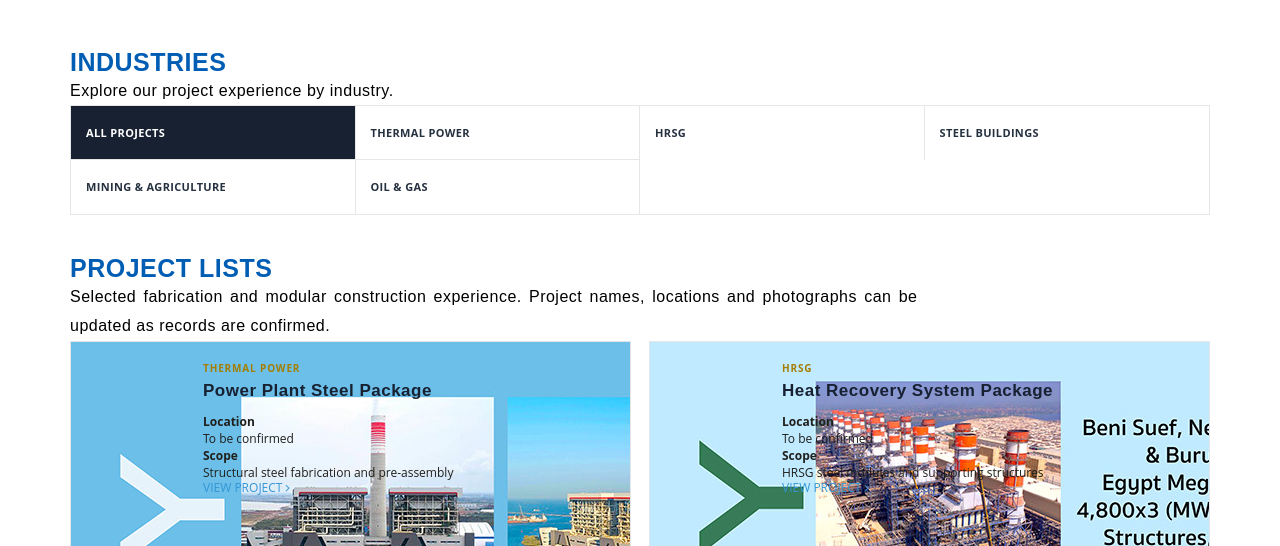
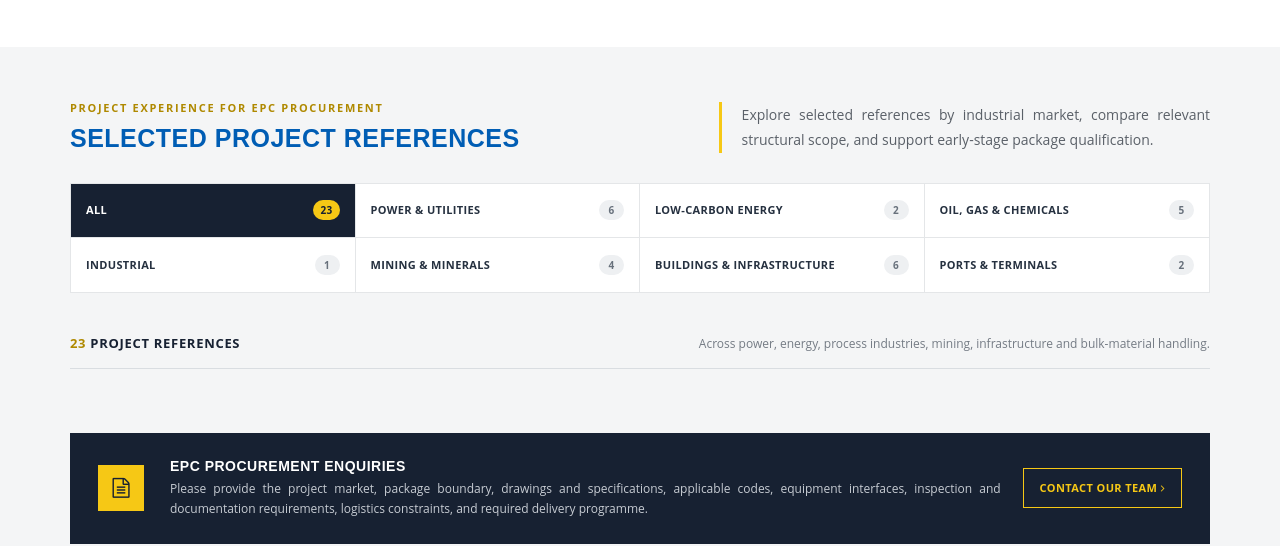
Before and after one commit to Vicky-Jia88/mdhi-project, a plain HTML site: page index.html in a window 1280 px wide. Shown: the part 406-952 px from the top of the page. Drawn offline with Linux system fonts and the light colour scheme; some packages are replaced by stand-ins of ours; a script that the page names is missing.

Commit message:
Rebuild Projects page from approved project content

```diff
--- a/index.html
+++ b/index.html
@@ -332,87 +332,43 @@ div {
 
 <div class="clearfix"></div>
 
-<section class="nopadding project-industries">
+<section class="project-experience">
 <div class="container">
-<div class="row">
-<div class="col-md-9 marbo-resp3">
-	<h3 class="big font-weight7 darkblue nopadding">INDUSTRIES</h3>
-    <h6 class="font-weight2 line-height4 nopadding">Explore our project experience by industry.</h6>
-</div>
-</div>
-<div class="industry-filter" role="group" aria-label="Filter projects by industry">
-    <button class="industry-filter__button is-active" type="button" data-filter="all">ALL PROJECTS</button>
-    <button class="industry-filter__button" type="button" data-filter="power">THERMAL POWER</button>
-    <button class="industry-filter__button" type="button" data-filter="hrsg">HRSG</button>
-    <button class="industry-filter__button" type="button" data-filter="buildings">STEEL BUILDINGS</button>
-    <button class="industry-filter__button" type="button" data-filter="mining">MINING &amp; AGRICULTURE</button>
-    <button class="industry-filter__button" type="button" data-filter="oil-gas">OIL &amp; GAS</button>
-</div>
-</div>
-</section>
+    <div class="project-experience__intro">
+        <div>
+            <span class="project-experience__eyebrow">PROJECT EXPERIENCE FOR EPC PROCUREMENT</span>
+            <h3 class="big font-weight7 darkblue nopadding">SELECTED PROJECT REFERENCES</h3>
+        </div>
+        <p>Explore selected references by industrial market, compare relevant structural scope, and support early-stage package qualification.</p>
+    </div>
 
-<div class="clearfix"></div>
+    <div class="industry-filter" role="group" aria-label="Filter project references by market">
+        <button class="industry-filter__button is-active" type="button" data-filter="all">ALL <span>23</span></button>
+        <button class="industry-filter__button" type="button" data-filter="power">POWER &amp; UTILITIES <span>6</span></button>
+        <button class="industry-filter__button" type="button" data-filter="renewable">LOW-CARBON ENERGY <span>2</span></button>
+        <button class="industry-filter__button" type="button" data-filter="oil-gas">OIL, GAS &amp; CHEMICALS <span>5</span></button>
+        <button class="industry-filter__button" type="button" data-filter="industrial">INDUSTRIAL <span>1</span></button>
+        <button class="industry-filter__button" type="button" data-filter="mining">MINING &amp; MINERALS <span>4</span></button>
+        <button class="industry-filter__button" type="button" data-filter="buildings">BUILDINGS &amp; INFRASTRUCTURE <span>6</span></button>
+        <button class="industry-filter__button" type="button" data-filter="ports">PORTS &amp; TERMINALS <span>2</span></button>
+    </div>
 
-<section class="project-showcase padding-bottom20">
-<div class="container">
-<div class="row">
-<div class="col-md-9 marbo-resp3">
-	<h3 class="big font-weight7 darkblue nopadding">PROJECT LISTS</h3>
-    <h6 class="font-weight2 line-height4 nopadding">Selected fabrication and modular construction experience. Project names, locations and photographs can be updated as records are confirmed.</h6>
-</div>
-</div>
+    <div class="project-results">
+        <div class="project-results__heading">
+            <div><span id="project-count">23</span> PROJECT REFERENCES</div>
+            <p id="project-market-description">Across power, energy, process industries, mining, infrastructure and bulk-material handling.</p>
+        </div>
+        <div class="project-grid" id="project-grid" aria-live="polite"></div>
+    </div>
 
-<div class="project-grid">
-    <article class="project-card" data-industry="power">
-        <a href="#mymodalp1" data-toggle="modal" class="project-card__image"><img src="images/prpp.jpg" alt="Thermal power plant steel fabrication"></a>
-        <div class="project-card__body">
-            <span class="project-card__sector">THERMAL POWER</span>
-            <h4>Power Plant Steel Package</h4>
-            <dl><dt>Location</dt><dd>To be confirmed</dd><dt>Scope</dt><dd>Structural steel fabrication and pre-assembly</dd></dl>
-            <a href="#mymodalp1" data-toggle="modal" class="project-card__link">VIEW PROJECT <i class="fa fa-angle-right"></i></a>
+    <div class="procurement-note">
+        <div class="procurement-note__icon"><i class="fa fa-file-text-o" aria-hidden="true"></i></div>
+        <div>
+            <h4>EPC PROCUREMENT ENQUIRIES</h4>
+            <p>Please provide the project market, package boundary, drawings and specifications, applicable codes, equipment interfaces, inspection and documentation requirements, logistics constraints, and required delivery programme.</p>
         </div>
-    </article>
-
-    <article class="project-card" data-industry="hrsg">
-        <a href="#mymodalp2" data-toggle="modal" class="project-card__image"><img src="images/prph.jpg" alt="HRSG structural steel fabrication"></a>
-        <div class="project-card__body">
-            <span class="project-card__sector">HRSG</span>
-            <h4>Heat Recovery System Package</h4>
-            <dl><dt>Location</dt><dd>To be confirmed</dd><dt>Scope</dt><dd>HRSG steel modules and supporting structures</dd></dl>
-            <a href="#mymodalp2" data-toggle="modal" class="project-card__link">VIEW PROJECT <i class="fa fa-angle-right"></i></a>
-        </div>
-    </article>
-
-    <article class="project-card" data-industry="buildings">
-        <a href="#mymodalp3" data-toggle="modal" class="project-card__image"><img src="images/prpb.jpg" alt="Major steel building project"></a>
-        <div class="project-card__body">
-            <span class="project-card__sector">STEEL BUILDINGS</span>
-            <h4>Large-Span Steel Building</h4>
-            <dl><dt>Location</dt><dd>To be confirmed</dd><dt>Scope</dt><dd>Heavy structural steel and building components</dd></dl>
-            <a href="#mymodalp3" data-toggle="modal" class="project-card__link">VIEW PROJECT <i class="fa fa-angle-right"></i></a>
-        </div>
-    </article>
-
-    <article class="project-card" data-industry="mining">
-        <a href="#mymodalp4" data-toggle="modal" class="project-card__image"><img src="images/prpm.jpg" alt="Mining and agriculture steel project"></a>
-        <div class="project-card__body">
-            <span class="project-card__sector">MINING &amp; AGRICULTURE</span>
-            <h4>Material Handling Structures</h4>
-            <dl><dt>Location</dt><dd>To be confirmed</dd><dt>Scope</dt><dd>Conveyor and bulk handling steel structures</dd></dl>
-            <a href="#mymodalp4" data-toggle="modal" class="project-card__link">VIEW PROJECT <i class="fa fa-angle-right"></i></a>
-        </div>
-    </article>
-
-    <article class="project-card" data-industry="oil-gas">
-        <a href="#mymodalp5" data-toggle="modal" class="project-card__image"><img src="images/prpo.jpg" alt="Oil and gas modular steel project"></a>
-        <div class="project-card__body">
-            <span class="project-card__sector">OIL &amp; GAS</span>
-            <h4>Modular Process Structures</h4>
-            <dl><dt>Location</dt><dd>To be confirmed</dd><dt>Scope</dt><dd>Fabricated modules and equipment support steel</dd></dl>
-            <a href="#mymodalp5" data-toggle="modal" class="project-card__link">VIEW PROJECT <i class="fa fa-angle-right"></i></a>
-        </div>
-    </article>
-</div>
+        <a href="https://mdhiglobal.com/mdhicont.html">CONTACT OUR TEAM <i class="fa fa-angle-right" aria-hidden="true"></i></a>
+    </div>
 </div>
 </section>
 
```
